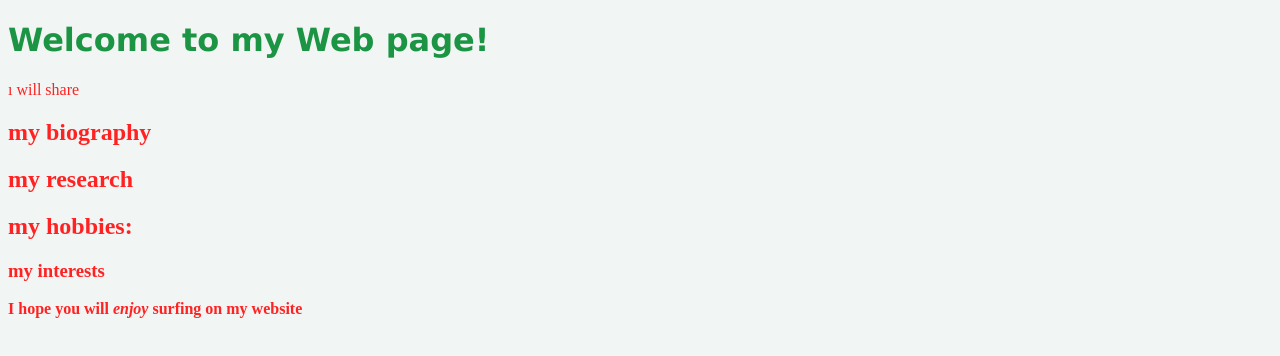
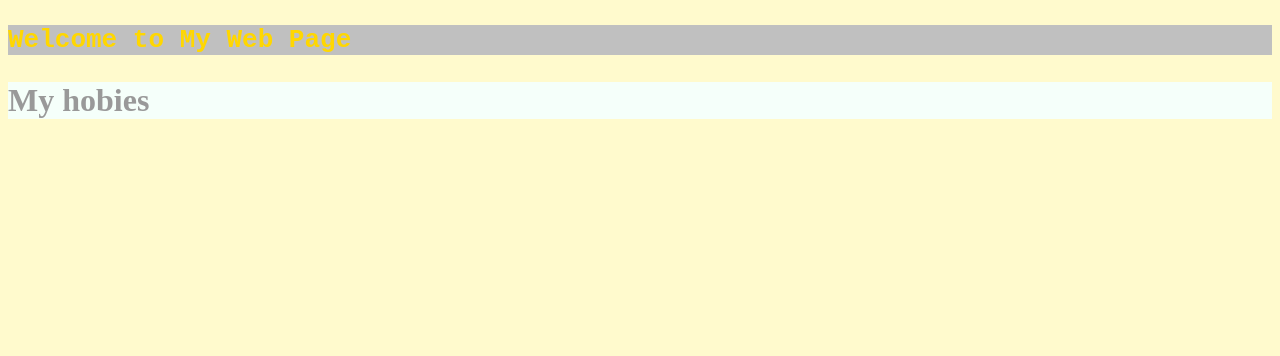
Before and after one commit to rozaciycicek/rozaciycicek.github.io, a plain HTML site: page index.html in a window 1280 px wide. Drawn offline with Linux system fonts and the light colour scheme.

Commit message:
29.02.16

```diff
--- a/index.html
+++ b/index.html
@@ -5,14 +5,40 @@ To change this template file, choose Tools | Templates
 and open the template in the editor.
 -->
 <html>
-    <head>
-        <title> My first web site</title>
+ <head>
+        <title>CS102</title>
+        <style>
+        h1 {
+            background-color: silver;
+            color:gold;
+            font-family:monospace;
+            text-aling: center;
+        }
+        h2 {
+            font-family: serif;
+            font-size: 2em;
+            color:#999999;
+            background-color: mintcream;
+
+        }
+        body{
+            background-color: lemonchiffon;
+
+        }
+        h2#first{
+            color:red;
+
+        }
+        h1h2 {
+
+        }
+        </style>
         <meta charset="UTF-8">
         <meta name="viewport" content="width=device-width, initial-scale=1.0">
     </head>
-    <body text="#FF2222" bgcolor="#F1F5F3" asefont face="verdana" >
-        <h1><font face="verdana" color="#1B9443"> Welcome to my Web page!</font></h1>
-        ı will share <h2> my biography </h2> <h2> my research </h2> <h2>my hobbies:</h2><h3> my interests</h3>
-        <p> <strong>I hope you will <em>enjoy</em> surfing on my website</strong></p>
-        </body>
+    <body>
+        <table style="left:45%; top:45%; border: blue"></table>
+       <h1>Welcome to My Web Page</h1>
+       <h2> My hobies </h2>
+       </body>
 </html>
```
